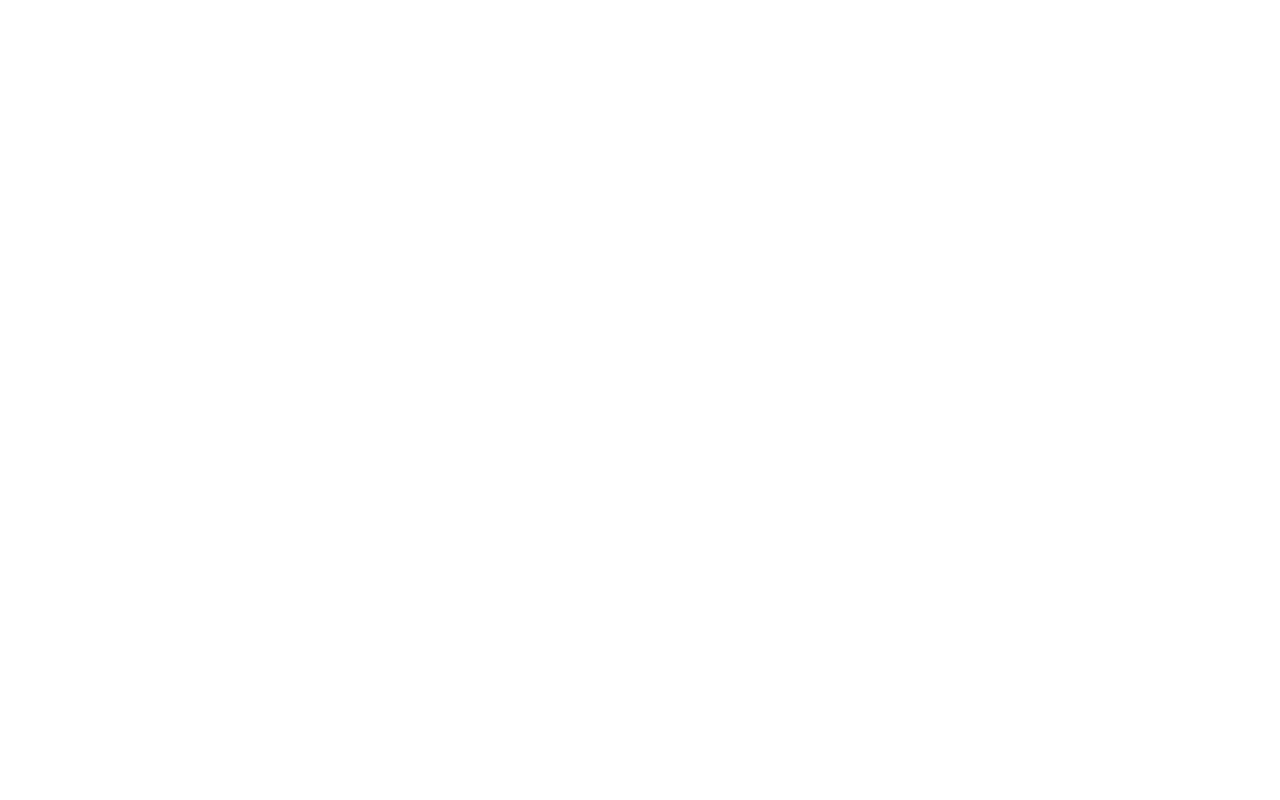
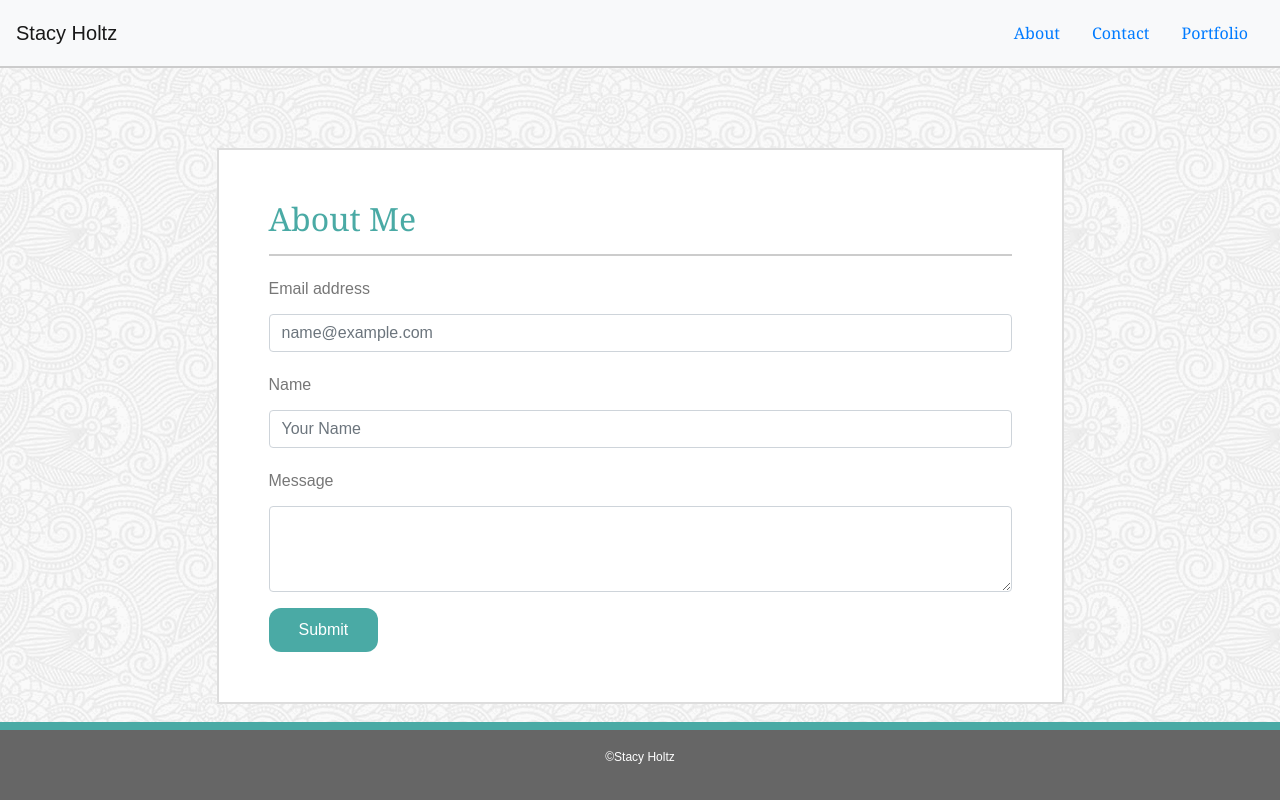
Before and after one commit to stacyholtz6/Bootstrap-Portfolio, a plain HTML site: page contact.html in a window 1280 px wide. Drawn offline with nearby package versions, Linux system fonts and the light colour scheme.

Commit message:
added form to contact page

```diff
--- a/assets/css/style.css
+++ b/assets/css/style.css
@@ -6,11 +6,30 @@ body {
 	margin: 0;
 }
 
+.navbar {
+	border-bottom: 2px solid #cccccc;
+	/* background: #4aaaa5; */
+	margin: 0 0 30px;
+}
+
+
+ul {
+	font-family: Georgia, 'Times New Roman', Times, serif;
+	margin: 0px 0px 15px 0px;
+	padding: 0;
+	overflow: hidden;
+}
+
 #me {
 	height: 150px;
 	width: 150px;
 	float: left;
 	margin: 20px;
+}
+
+h2 {
+	color: #4aaaa5;
+	font-family: Georgia, 'Times New Roman', Times, serif;
 }
 
 .container {
@@ -24,6 +43,20 @@ body {
 
 hr {
 	border: 1px solid #cccccc;
+}
+
+/* button */
+
+.btn {
+	background-color: #4aaaa5;
+	border: none;
+	color: #ffffff;
+	padding: 10px 30px;
+	text-align: center;
+	text-decoration: none;
+	display: inline-block;
+	font-size: 16px;
+	border-radius: 12px;
 }
 
 /* footer */
--- a/contact.html
+++ b/contact.html
@@ -7,11 +7,50 @@
   <title>Contact</title>
   <!-- Bootstrap -->
   <link rel="stylesheet" href="https://stackpath.bootstrapcdn.com/bootstrap/4.3.1/css/bootstrap.min.css" integrity="sha384-ggOyR0iXCbMQv3Xipma34MD+dH/1fQ784/j6cY/iJTQUOhcWr7x9JvoRxT2MZw1T" crossorigin="anonymous">
-  <!-- <link rel="stylesheet" href="assets/css/style.css"> -->
+  <link rel="stylesheet" href="assets/css/style.css">
 </head>
 <body>
+<!-- navBar -->
+<nav class="navbar navbar-light bg-light">
+    <a class="navbar-brand" href="index.html">
+      Stacy Holtz
+    </a>
 
+  <ul class="nav justify-content-end">
+    <li class="nav-item">
+      <a class="nav-link active" href="index.html">About</a>
+    </li>
+    <li class="nav-item">
+      <a class="nav-link" href="contact.html">Contact</a>
+    </li>
+    <li class="nav-item">
+      <a class="nav-link" href="portfolio.html">Portfolio</a>
+    </li>
+  </ul>
+</nav>
 
-
+<div class="container">
+    <h2>About Me</h2>
+    <hr>
+    <div>
+        <form>
+            <div class="form-group">
+              <label for="exampleFormControlInput1">Email address</label>
+              <input type="email" class="form-control" id="exampleFormControlInput1" placeholder="name@example.com">
+            </div>
+            <div class="form-group">
+                <label for="fullName">Name</label>
+                <input type="text" class="form-control" id="exampleFormControlInput1" placeholder="Your Name">
+            </div>
+            <div class="form-group">
+              <label for="exampleFormControlTextarea1">Message</label>
+              <textarea class="form-control" id="exampleFormControlTextarea1" rows="3"></textarea>
+            </div>
+          </form>
+          <button class="btn" type="submit">Submit</button>
+    </div>
+ </div>
+<!-- footer -->
+<footer class="footer"><p>&copy;Stacy Holtz</p></footer>
 </body>
 </html>
```
Also changed, not shown: index.html (+5 -5 lines), portfolio.html (+35 -1 lines).
